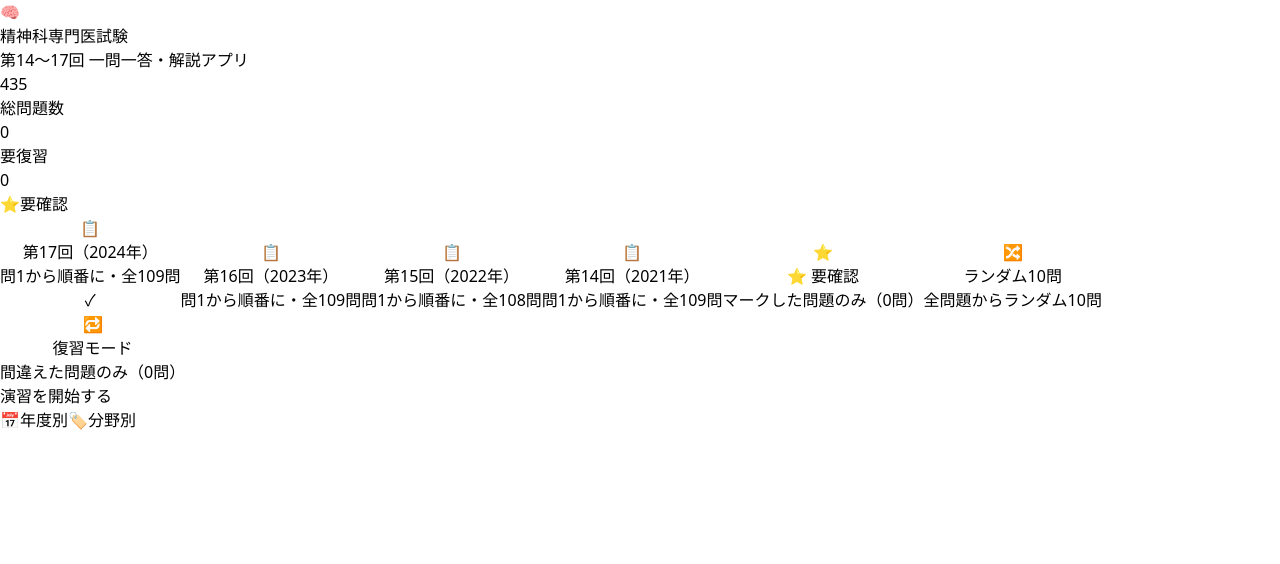
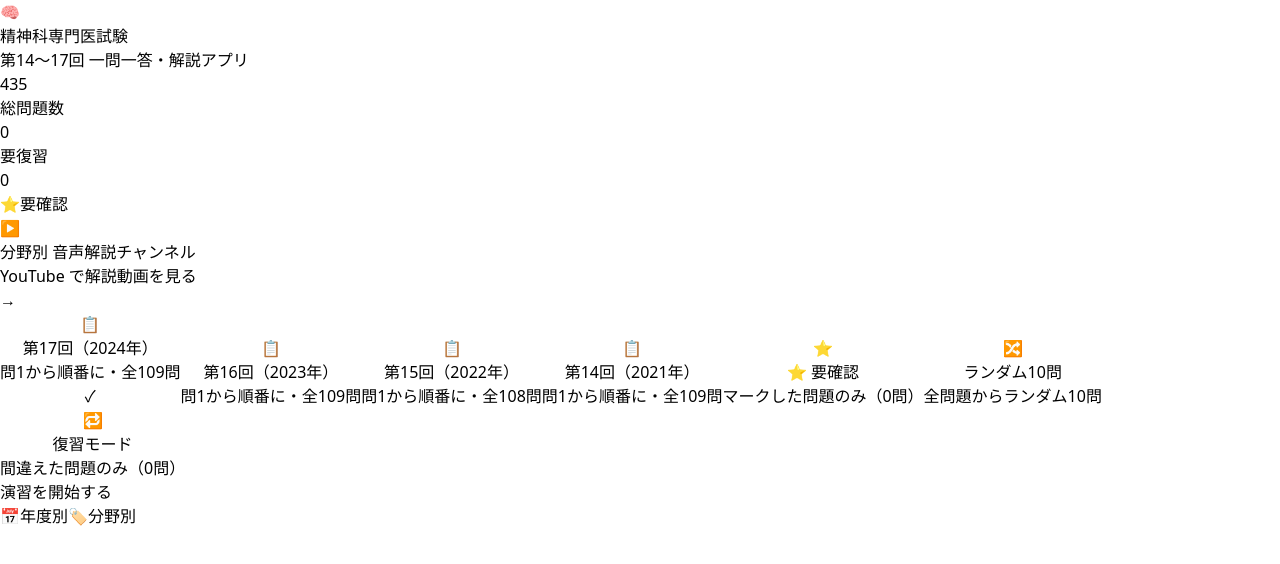
Before and after one commit to ishatendr/test3, a React (Vite) app: page / in a window 1280 px wide. Shown: the top 564 px of the page. Built offline with nearby package versions, Linux system fonts and the light colour scheme.

Commit message:
Update App.jsx

```diff
--- a/src/App.jsx
+++ b/src/App.jsx
@@ -3556,6 +3556,16 @@ function HomeScreen({ onStart, wrongCount, starCount, navTab, onNavTab }) {
           <div className="w-px bg-slate-700" />
           <div><p className="text-xl font-bold text-slate-50">{starCount}</p><p className="text-xs text-slate-500">⭐要確認</p></div>
         </div>
+        {/* YouTubeバナー */}
+        <a href="https://www.youtube.com/channel/UC1jYjuINcToHLJzfi8PHG5g" target="_blank" rel="noopener noreferrer"
+          className="mt-4 flex items-center gap-3 px-4 py-3 rounded-2xl bg-rose-500/10 border border-rose-500/30 hover:bg-rose-500/20 transition-all">
+          <span className="text-2xl flex-shrink-0">▶️</span>
+          <div className="text-left">
+            <p className="text-sm font-semibold text-rose-300">分野別 音声解説チャンネル</p>
+            <p className="text-xs text-slate-400 mt-0.5">YouTube で解説動画を見る</p>
+          </div>
+          <span className="ml-auto text-slate-400 text-sm flex-shrink-0">→</span>
+        </a>
       </div>
 
       {/* コンテンツ */}
```
